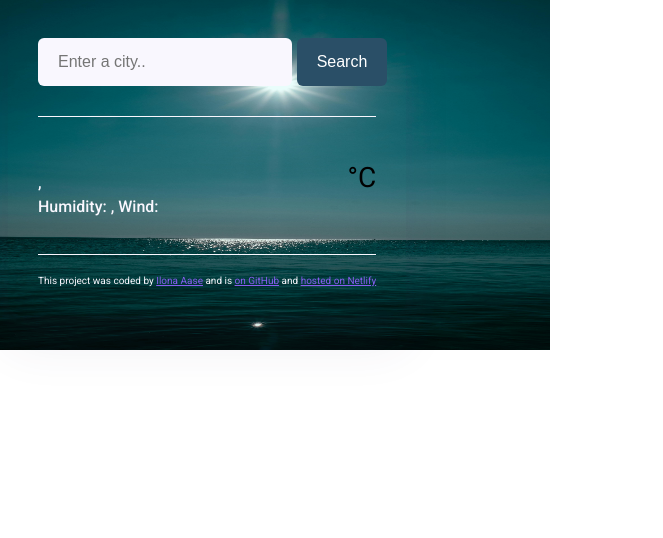
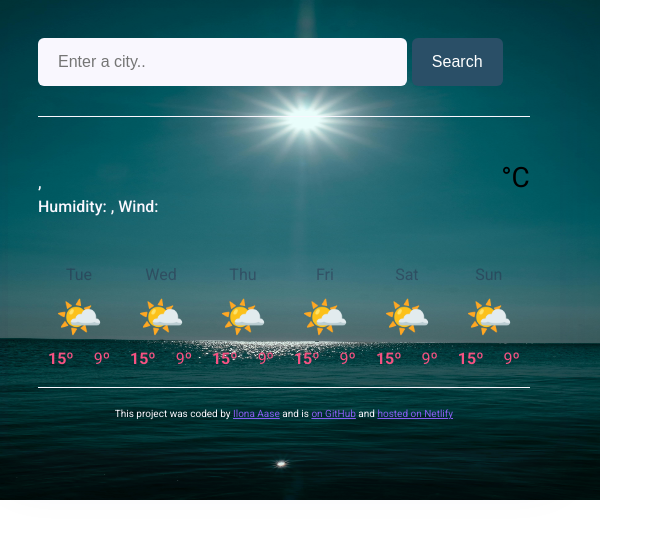
Before and after one commit to HildaAb/Weather, a plain HTML site: page index.html in a window 1280 px wide. Shown: the whole page, without its empty margins (0-663 px from the left). Drawn offline with nearby package versions, Linux system fonts and the light colour scheme; no server answers.

Commit message:
added forecast in HTML and CSS

```diff
--- a/index.html
+++ b/index.html
@@ -49,6 +49,68 @@
             <div class="weatehr-app-unit">°C</div>
           </div>
         </div>
+        <div class="weather-forecast">
+          <div class="weather-forecast-day">
+            <div class="weather-forecast-date">Tue</div>
+            <div class="weather-forecast-icon">🌤️</div>
+            <div class="weather-forecast-temperatures">
+              <div class="weather-forecast-temperature">
+                <strong>15º</strong>
+              </div>
+              <div class="weather-forecast-temperature">9º</div>
+            </div>
+          </div>
+          <div class="weather-forecast-day">
+            <div class="weather-forecast-date">Wed</div>
+            <div class="weather-forecast-icon">🌤️</div>
+            <div class="weather-forecast-temperatures">
+              <div class="weather-forecast-temperature">
+                <strong>15º</strong>
+              </div>
+              <div class="weather-forecast-temperature">9º</div>
+            </div>
+          </div>
+          <div class="weather-forecast-day">
+            <div class="weather-forecast-date">Thu</div>
+            <div class="weather-forecast-icon">🌤️</div>
+            <div class="weather-forecast-temperatures">
+              <div class="weather-forecast-temperature">
+                <strong>15º</strong>
+              </div>
+              <div class="weather-forecast-temperature">9º</div>
+            </div>
+          </div>
+          <div class="weather-forecast-day">
+            <div class="weather-forecast-date">Fri</div>
+            <div class="weather-forecast-icon">🌤️</div>
+            <div class="weather-forecast-temperatures">
+              <div class="weather-forecast-temperature">
+                <strong>15º</strong>
+              </div>
+              <div class="weather-forecast-temperature">9º</div>
+            </div>
+          </div>
+          <div class="weather-forecast-day">
+            <div class="weather-forecast-date">Sat</div>
+            <div class="weather-forecast-icon">🌤️</div>
+            <div class="weather-forecast-temperatures">
+              <div class="weather-forecast-temperature">
+                <strong>15º</strong>
+              </div>
+              <div class="weather-forecast-temperature">9º</div>
+            </div>
+          </div>
+          <div class="weather-forecast-day">
+            <div class="weather-forecast-date">Sun</div>
+            <div class="weather-forecast-icon">🌤️</div>
+            <div class="weather-forecast-temperatures">
+              <div class="weather-forecast-temperature">
+                <strong>15º</strong>
+              </div>
+              <div class="weather-forecast-temperature">9º</div>
+            </div>
+          </div>
+        </div>
       </main>
       <br />
 
--- a/style.css
+++ b/style.css
@@ -1,7 +1,7 @@
 body {
   font-family: "Roboto", sans-serif;
   background-image: url("sol.jpg");
-  background-size: 550px 350px;
+  background-size: 600px 500px;
   position: relative;
   background-repeat: no-repeat;
 }
@@ -84,6 +84,35 @@ header {
   margin-top: 6px;
   font-size: 28px;
 }
+.weather-forecast {
+  display: flex;
+  justify-content: space-around;
+  margin-top: 30px;
+}
+
+.weather-forecast-date {
+  text-align: center;
+  color: rgba(39, 33, 66, 0.4);
+  font-size: 16px;
+  line-height: 20px;
+  margin-bottom: 10px;
+}
+
+.weather-forecast-icon {
+  font-size: 38px;
+  text-align: center;
+}
+.weather-forecast-temperatures {
+  text-align: center;
+  color: #f65282;
+  margin-top: 10px;
+  display: flex;
+  justify-content: center;
+}
+
+.weather-forecast-temperature {
+  padding: 0 10px;
+}
 
 footer {
   border-top: 1px solid #f9f7fe;
```
